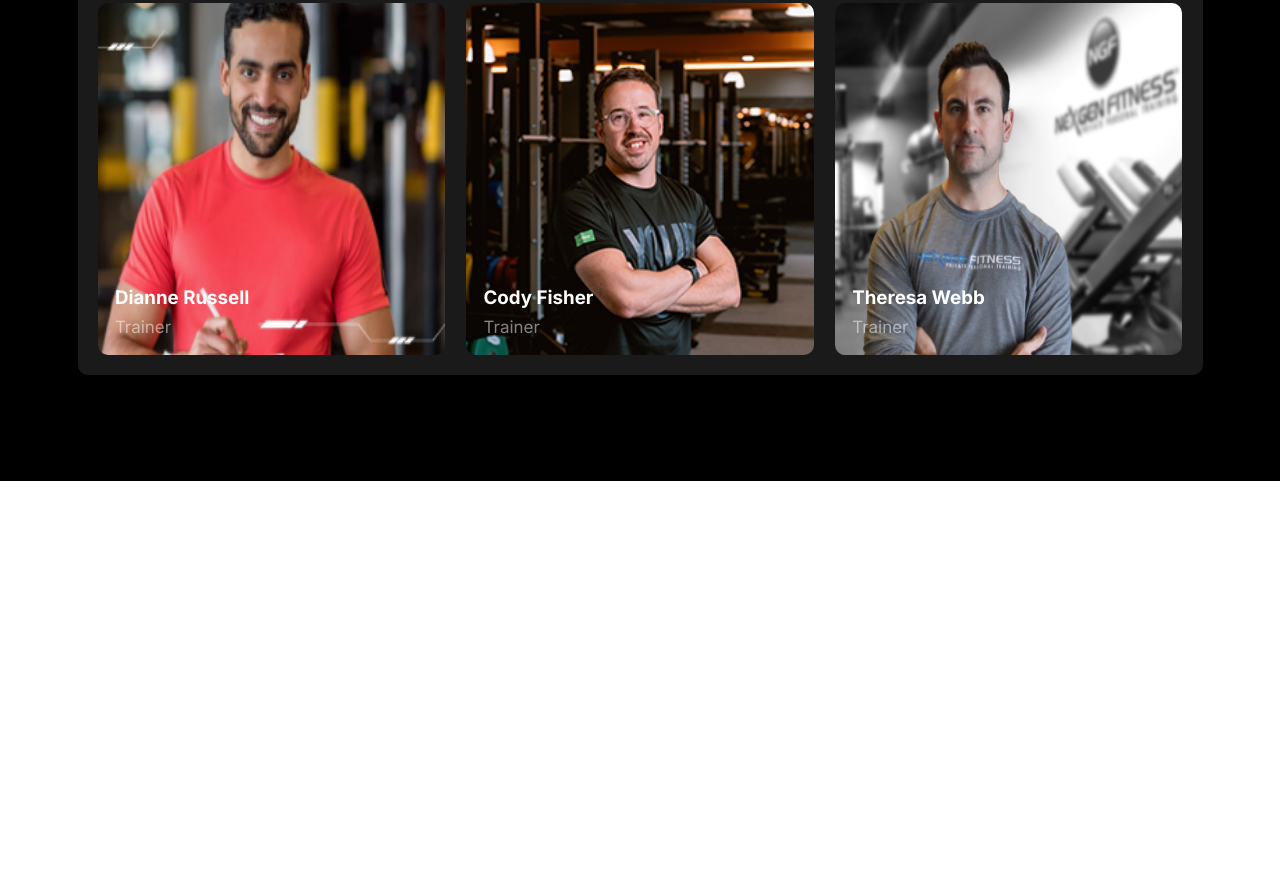
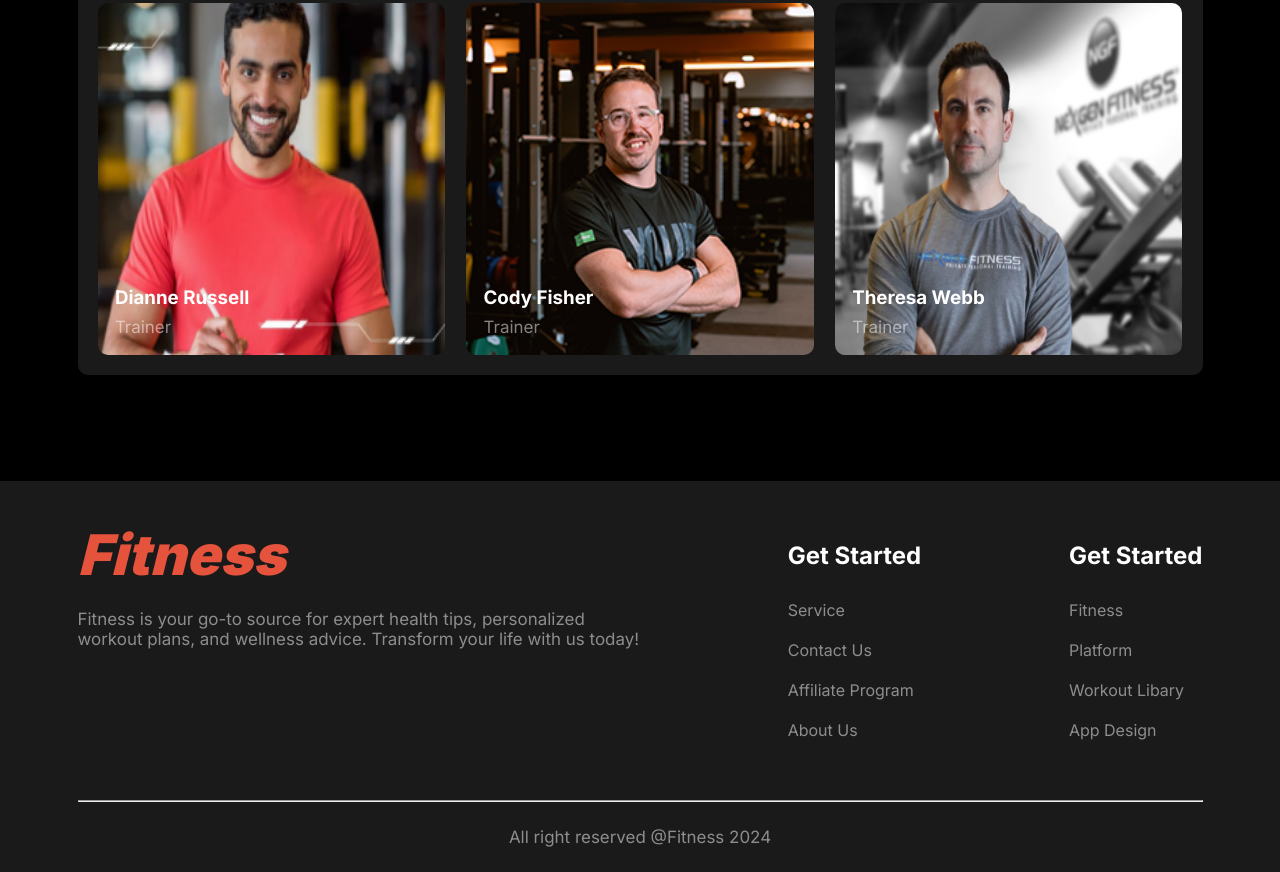
Before and after one commit to riyanhossan/fitness_website, a plain HTML site: page index.html in a window 1280 px wide. Shown: the part 3295-4167 px from the top of the page. Before the commit the page ends 3776 px from the top, so only its background shows below. Drawn offline with Linux system fonts and the light colour scheme; a web font is replaced by a local one.

Commit message:
footer section added

```diff
--- a/css/style.css
+++ b/css/style.css
@@ -331,3 +331,38 @@ footer{
     margin: 0px;
     padding: 8px 0px 0px 0px;
 }
+
+/* footer start */
+.footer_content_get{
+    justify-content: space-between;
+    padding: 40px 0px 60px 0px;
+}
+.footer_fitcolumn{
+    width: 50%;
+}
+.footer_fitcolumn h1 i{
+    font-size: 3.5rem;
+    color: rgb(230, 83, 60);
+    font-weight: 900;
+}
+.footer_fitcolumn p{
+    margin: 20px 0px;
+}
+.footer_getcolumn{
+    flex-direction: column;
+    gap: 20px;
+}
+.footer_getcolumn h3{
+    font-size: 1.5rem;
+    margin-bottom: 10px;
+    margin-top: 20px;
+}
+.footer_getcolumn a{
+    text-decoration: none;
+    color: rgba(255, 255, 255, 0.5);
+}
+
+.footer_content_copyright p{
+    text-align: center;
+    padding: 25px 0px;
+}
--- a/index.html
+++ b/index.html
@@ -255,6 +255,42 @@
                 </div>
             </div>
         </section>
-        </main>
+    </main>
+    <footer>
+        <!-- footer start -->
+        <section class="footer background">
+            <div class="footer_content container">
+                <div class="footer_content_get display-flex">
+                    <div class="footer_fitcolumn">
+                        <h1><i>Fitness</i></h1>
+                        <p class="sm_text">Fitness is your go-to source for expert health tips,
+                            personalized workout plans, and wellness advice.
+                            Transform your life with us today!
+                        </p>
+                    </div>
+                    <div class="footer_getcolumn display-flex">
+                        <h3>Get Started</h3>
+                        <a href="#">Service</a>
+                        <a href="#">Contact Us</a>
+                        <a href="#">Affiliate Program</a>
+                        <a href="#">About Us</a>
+                    </div>
+                    <div class="footer_getcolumn display-flex">
+                        <h3>Get Started</h3>
+                        <a href="#">Fitness</a>
+                        <a href="#">Platform</a>
+                        <a href="#">Workout Libary</a>
+                        <a href="#">App Design</a>
+                    </div>
+                </div>
+                <hr>
+                <div class="footer_content_copyright">
+                    <p class="sm_text">All right reserved @Fitness 2024</p>
+                </div>
+            </div>
+        </section>
+    </footer>
 </body>
 </html>
+</body>
+</html>
```
